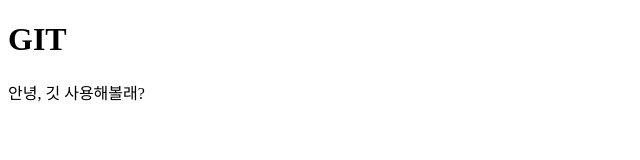
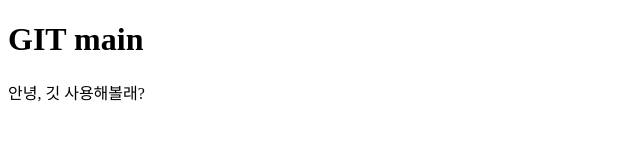
Before and after one commit to dlgpal95/git_cli, a plain HTML site: page index.html in a window 1280 px wide. Shown: the whole page, without its empty margins (0-640 px from the left). Drawn offline with Linux system fonts and the light colour scheme.

Commit message:
메인 페이지 생성

```diff
--- a/index.html
+++ b/index.html
@@ -6,7 +6,7 @@
     <title>Document</title>
 </head>
 <body>
-    <h1>GIT</h1>
+    <h1>GIT main</h1>
     <div>안녕, 깃 사용해볼래?</div>
 </body>
 </html>
```
